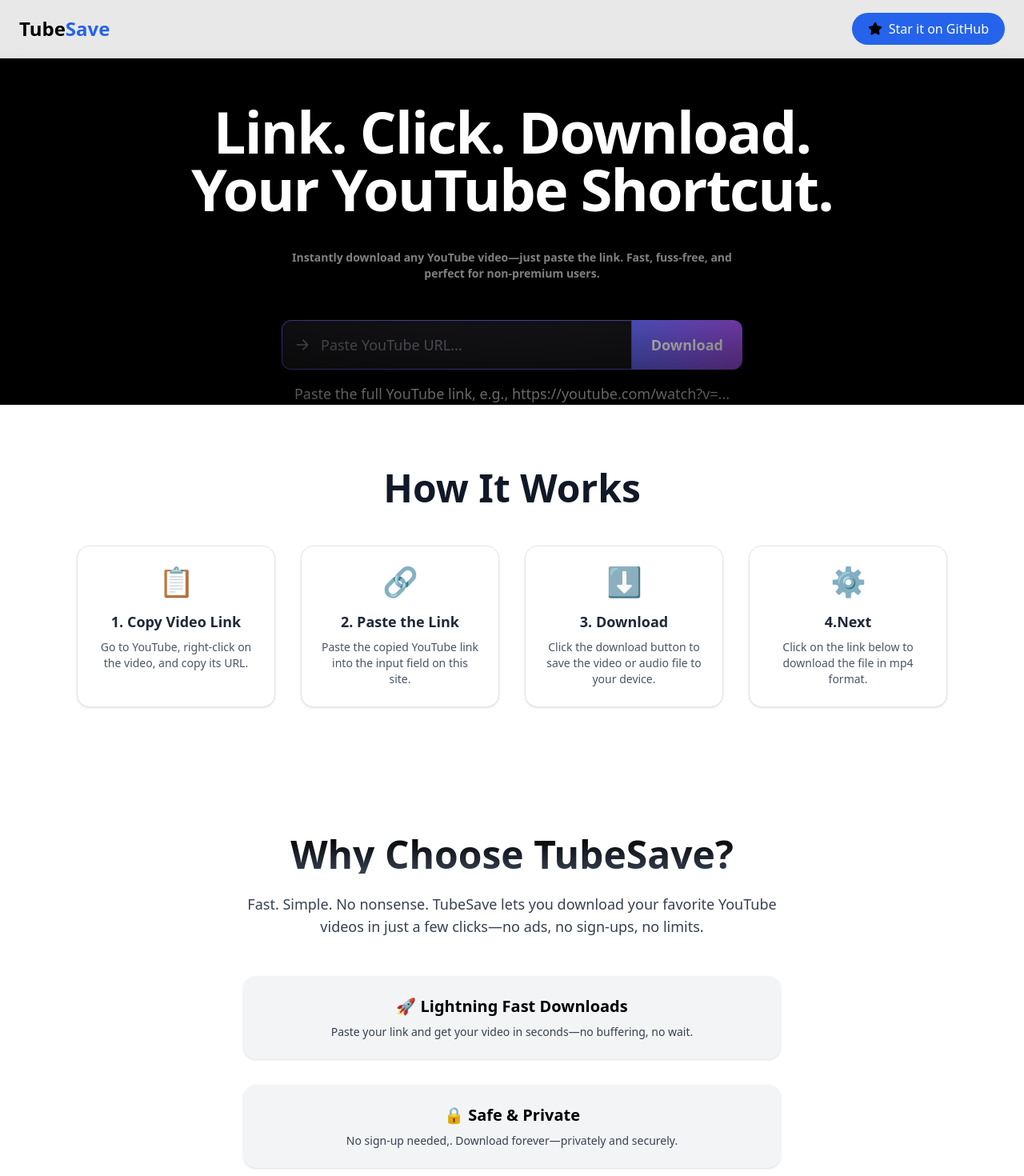
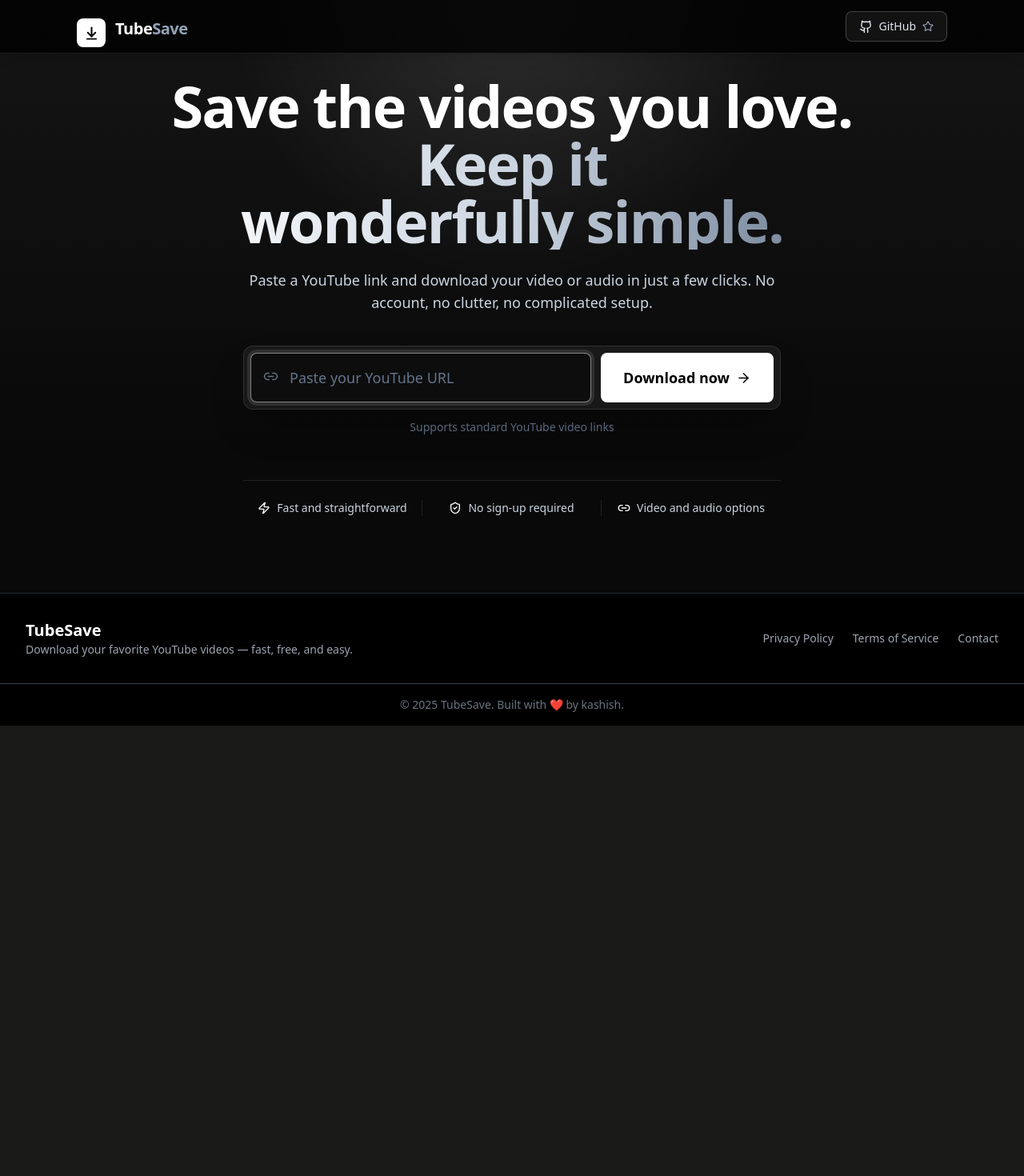
Before and after one commit to kashish00208/TubeSave, a Next.js app: page / in a window 1280 px wide. Shown: the top 1470 px of the page at 80% size. After the commit the page ends 907 px from the top, so only its background shows below. Built offline with nearby package versions, Linux system fonts and the light colour scheme.

Commit message:
Minor fixes

```diff
--- a/src/Components/Home.tsx
+++ b/src/Components/Home.tsx
@@ -1,6 +1,7 @@
 "use client";
 import React, { useState } from "react";
 import { useRouter } from "next/navigation";
+import { ArrowRight, Link2, ShieldCheck, Sparkles, Zap } from "lucide-react";
 
 const MainPage = () => {
   const [url, setUrl] = useState("");
@@ -16,40 +17,44 @@
   };
 
   return (
-    <div className="relative w-full flex items-center justify-center bg-black overflow-hidden mt-16">
-      <div />
-      <div className="absolute inset-0 z-10 bg-black pointer-events-none [mask-image:radial-gradient(ellipse_at_center,transparent_20%,white)]" />
-      <section className="flex items-center justify-center w-svw flex-col px-4">
-        <div className="relative z-20 bg-black bg-opacity-90 p-6 rounded-lg">
-          <h2 className="bg-clip-text text-center bg-gradient-to-b text-white text-2xl md:text-4xl lg:text-7xl font-sans py-2 md:py-10 font-bold tracking-tight">
-            Link. Click. Download. <br /> Your YouTube Shortcut.
-          </h2>
-          <p className="max-w-xl mx-auto text-white text-opacity-50 text-sm font-bold text-center">
-            Instantly download any YouTube video—just paste the link. Fast,
-            fuss-free, and perfect for non-premium users.
+    <main className="relative w-full overflow-hidden bg-[#090b0d] text-white">
+      <div className="absolute inset-0 bg-[radial-gradient(circle_at_50%_0%,rgba(255,255,255,0.11),transparent_36%),linear-gradient(180deg,#151515_0%,#090909_75%)]" />
+      <section className="relative z-10 mx-auto flex min-h-[650px] w-full max-w-6xl flex-col items-center justify-center px-5 py-24 sm:px-8 lg:min-h-[690px]">
+
+        <div className="max-w-4xl text-center">
+          <h1 className="text-balance text-4xl font-bold leading-[1.08] tracking-tight text-white sm:text-6xl lg:text-7xl">
+            Save the videos you love.
+            <span className="block bg-gradient-to-r from-white via-slate-300 to-slate-500 bg-clip-text text-transparent">
+              Keep it wonderfully simple.
+            </span>
+          </h1>
+          <p className="mx-auto mt-6 max-w-2xl text-base leading-7 text-slate-300 sm:text-lg">
+            Paste a YouTube link and download your video or audio in just a few
+            clicks. No account, no clutter, no complicated setup.
           </p>
         </div>
 
         <form
-          className="flex flex-col gap-4 w-full max-w-xl mx-auto mt-6"
+          className="mt-10 w-full max-w-2xl"
           onSubmit={(e) => {
             e.preventDefault();
             handleSubmit();
           }}
         >
-          <div className="relative flex w-full">
+          <div className="relative flex w-full flex-col gap-3 rounded-2xl border border-white/10 bg-white/[0.06] p-2 shadow-2xl shadow-black/30 backdrop-blur sm:flex-row sm:rounded-xl">
             <input
-              className="pl-12 pr-4 py-4 w-full rounded-l-xl border border-zinc-700 bg-black/60 text-slate-100 placeholder:text-zinc-500 text-lg shadow-inner focus:outline-none focus:border-indigo-500/80 focus:bg-zinc-900 transition-all duration-150 disabled:opacity-50"
+              className="min-w-0 flex-1 rounded-xl border border-white/10 bg-[#0d0d0d] px-12 py-4 text-base text-slate-100 placeholder:text-slate-500 outline-none transition focus:border-white/50 focus:ring-4 focus:ring-white/10 disabled:opacity-50 sm:rounded-lg sm:text-lg"
               type="text"
               value={url}
               onChange={(e) => setUrl(e.target.value)}
-              placeholder="Paste YouTube URL..."
+              placeholder="Paste your YouTube URL"
               autoFocus
               disabled={loading}
+              aria-label="YouTube URL"
             />
             <button
               type="submit"
-              className="bg-gradient-to-r from-indigo-500 to-purple-500 px-6 rounded-r-xl text-white font-semibold text-lg hover:from-indigo-400 hover:to-purple-400 active:scale-95 transition-all duration-150 disabled:opacity-50"
+              className="flex min-h-14 items-center justify-center gap-2 rounded-xl bg-white px-7 text-base font-semibold text-black transition hover:bg-slate-200 active:scale-[0.98] disabled:cursor-wait disabled:opacity-50 sm:rounded-lg sm:text-lg"
               disabled={loading}
             >
               {loading ? (
@@ -58,27 +63,34 @@
                   Loading...
                 </div>
               ) : (
-                "Download"
+                <>
+                  Download now
+                  <ArrowRight size={19} />
+                </>
               )}
             </button>
-            <span className="absolute left-4 top-1/2 -translate-y-1/2 text-zinc-500 pointer-events-none">
-              <svg width="20" height="20" viewBox="0 0 24 24" fill="none">
-                <path
-                  d="M4 12h16m-7-7l7 7-7 7"
-                  stroke="currentColor"
-                  strokeWidth="2"
-                  strokeLinecap="round"
-                  strokeLinejoin="round"
-                />
-              </svg>
+            <span className="pointer-events-none absolute left-6 top-7 text-slate-500">
+              <Link2 size={19} />
             </span>
           </div>
-          <p className="text-lg text-white text-center">
-            Paste the full YouTube link, e.g., https://youtube.com/watch?v=...
+          <p className="mt-3 text-center text-xs text-slate-500 sm:text-sm">
+            Supports standard YouTube video links
           </p>
         </form>
+
+        <div className="mt-14 grid w-full max-w-2xl grid-cols-1 gap-3 border-t border-white/10 pt-6 text-center sm:grid-cols-3 sm:gap-0">
+            <div className="flex items-center justify-center gap-2 text-sm text-slate-300 sm:border-r sm:border-white/10">
+            <Zap size={16} className="text-white" /> Fast and straightforward
+          </div>
+          <div className="flex items-center justify-center gap-2 text-sm text-slate-300 sm:border-r sm:border-white/10">
+            <ShieldCheck size={16} className="text-white" /> No sign-up required
+          </div>
+          <div className="flex items-center justify-center gap-2 text-sm text-slate-300">
+            <Link2 size={16} className="text-white" /> Video and audio options
+          </div>
+        </div>
       </section>
-    </div>
+    </main>
   );
 };
 
--- a/src/Components/HowItWorks.tsx
+++ /dev/null
@@ -1,54 +0,0 @@
-import React from "react";
-
-const steps = [
-  {
-    icon: "📋",
-    title: "1. Copy Video Link",
-    description: "Go to YouTube, right-click on the video, and copy its URL.",
-  },
-  {
-    icon: "🔗",
-    title: "2. Paste the Link",
-    description: "Paste the copied YouTube link into the input field on this site.",
-  },
-
-  {
-    icon: "⬇️",
-    title: "3. Download",
-    description: "Click the download button to save the video or audio file to your device.",
-  },
-  {
-    icon: "⚙️",
-    title: "4.Next",
-    description: "Click on the link below to download the file in mp4 format.",
-  },
-];
-
-const StepCard = ({ icon, title, description }: { icon: string; title: string; description: string }) => (
-  <div className="bg-white dark:bg-neutral-900 rounded-2xl shadow p-6 text-center border border-gray-200 dark:border-neutral-700 hover:shadow-md transition-shadow">
-    <div className="text-4xl mb-4">{icon}</div>
-    <h3 className="text-lg font-semibold mb-2 text-gray-800 dark:text-white">{title}</h3>
-    <p className="text-gray-600 dark:text-gray-300 text-sm">{description}</p>
-  </div>
-);
-
-export function HowItWorks() {
-  return (
-    <div className="relative w-full flex items-center justify-center bg-white dark:bg-black overflow-hidden">
-      <div
-      />
-      <div className="absolute inset-0 z-10 bg-white dark:bg-black pointer-events-none [mask-image:radial-gradient(ellipse_at_center,transparent_20%,white)] dark:[mask-image:radial-gradient(ellipse_at_center,transparent_20%,black)]" />
-      <section className="relative z-20 py-20 px-4 sm:px-8 max-w-6xl w-full">
-        <h2 className="text-center text-4xl md:text-5xl font-bold text-gray-900 dark:text-white mb-12">
-          How It Works
-        </h2>
-        <div className="grid grid-cols-1 sm:grid-cols-2 md:grid-cols-4 gap-8">
-          {steps.map((step, idx) => (
-            <StepCard key={idx} {...step} />
-          ))}
-        </div>
-      </section>
-    </div>
-  );
-}
-export default HowItWorks
--- a/src/Components/NavBar.tsx
+++ b/src/Components/NavBar.tsx
@@ -2,16 +2,25 @@
 
 import React, { useState } from "react";
 import Link from "next/link";
-import { Menu, X, Star } from "lucide-react";
+import { ArrowDownToLine, Github, Menu, Star, X } from "lucide-react";
 
 const NavBar = () => {
   const [mobileOpen, setMobileOpen] = useState(false);
 
   return (
-    <header className="fixed top-0 left-0 right-0 z-50 bg-white/90 dark:bg-black/90 backdrop-blur-md border-b border-gray-300 dark:border-gray-800 shadow-md">
-      <div className="max-w-7xl mx-auto flex justify-between items-center px-6 py-4">
-        <Link href="/" className="text-2xl font-bold text-black dark:text-white">
-          Tube<span className="text-blue-600">Save</span>
+    <header className="fixed left-0 right-0 top-0 z-50 border-b border-white/10 bg-black/80 text-white shadow-lg shadow-black/10 backdrop-blur-xl">
+      <div className="mx-auto flex max-w-6xl items-center justify-between px-5 py-3.5 sm:px-8">
+        <Link
+          href="/"
+          className="group flex items-center gap-3"
+          aria-label="TubeSave home"
+        >
+          <span className="text-xl font-bold tracking-tight">
+            <span className="mr-3 inline-flex h-9 w-9 translate-y-2 items-center justify-center rounded-lg bg-white text-black transition-transform group-hover:-rotate-6">
+              <ArrowDownToLine size={19} strokeWidth={2.5} />
+            </span>
+            Tube<span className="text-slate-400">Save</span>
+          </span>
         </Link>
 
         <nav className="hidden md:flex items-center">
@@ -19,34 +28,40 @@
             href="https://github.com/kashish00208/TubeSave"
             target="_blank"
             rel="noopener noreferrer"
-            className="bg-blue-600 hover:bg-blue-700 text-white rounded-full py-2 px-5 font-medium flex items-center gap-2 transition-colors duration-300"
+            className="group flex items-center gap-2 rounded-lg border border-white/20 bg-white/[0.06] px-4 py-2 text-sm font-medium text-slate-200 transition hover:border-white/40 hover:bg-white/10 hover:text-white"
           >
-            <Star size={18} className="text-black fill-black" />
-            Star it on GitHub
+            <Github size={17} />
+            <span>GitHub</span>
+            <Star
+              size={14}
+              className="text-slate-400 transition group-hover:text-white"
+            />
           </a>
         </nav>
 
         <button
-          className="md:hidden text-black dark:text-white"
+          className="rounded-lg border border-white/15 p-2 text-slate-300 transition hover:border-white/40 hover:text-white md:hidden"
           onClick={() => setMobileOpen(!mobileOpen)}
           aria-label="Toggle mobile menu"
+          aria-expanded={mobileOpen}
         >
           {mobileOpen ? <X size={28} /> : <Menu size={28} />}
         </button>
       </div>
 
       {mobileOpen && (
-        <div className="md:hidden px-6 pb-4 pt-2 bg-white dark:bg-[#111] border-t border-gray-300 dark:border-gray-800">
-          <div className="flex flex-col gap-3">
+        <div className="border-t border-white/10 bg-black px-5 pb-5 pt-4 md:hidden sm:px-8">
+          <div className="mx-auto max-w-6xl">
             <a
               href="https://github.com/kashish00208/TubeSave"
               target="_blank"
               rel="noopener noreferrer"
               onClick={() => setMobileOpen(false)}
-              className="w-full  text-center py-2 rounded-full font-medium bg-blue-600 hover:bg-blue-700 text-white transition flex items-center justify-center gap-2"
+              className="flex w-full items-center justify-center gap-2 rounded-lg border border-white/20 bg-white/[0.06] py-3 font-medium text-slate-200 transition hover:border-white/40 hover:bg-white/10 hover:text-white"
             >
-              <Star size={18} className="text-black fill-black" />
-              Star it on GitHub
+              <Github size={18} />
+              Visit TubeSave on GitHub
+              <Star size={15} className="text-slate-400" />
             </a>
           </div>
         </div>
--- a/src/Components/WhyUs.tsx
+++ /dev/null
@@ -1,72 +0,0 @@
-"use client";
-
-import { BackgroundGradient } from "./ui/BackgroundGradient";
-const features = [
-  {
-    emoji: "🚀",
-    title: "Lightning Fast Downloads",
-    description:
-      "Paste your link and get your video in seconds—no buffering, no wait.",
-  },
-
-  {
-    emoji: "🔒",
-    title: "Safe & Private",
-    description:
-      "No sign-up needed,. Download forever—privately and securely. ",
-  },
-  {
-    emoji: "🧠",
-    title: "Simple & Intuitive",
-    description:
-      "Zero learning curve. Just copy, paste, and download. That’s it.",
-  },
-  {
-    emoji: "💾",
-    title: "High-Quality Downloads",
-    description:
-      "Choose the resolution and format that fits your need—HD, MP3, and more.",
-  },
-];
-
-const FeatureCard = ({
-  emoji,
-  title,
-  description,
-}: {
-  emoji: string;
-  title: string;
-  description: string;
-}) => (
-  <div className="p-6 rounded-2xl bg-gray-100 dark:bg-neutral-900 shadow transition hover:shadow-md">
-    <h3 className="text-xl font-semibold text-black dark:text-white mb-2">
-      {emoji} {title}
-    </h3>
-    <p className="text-gray-700 dark:text-gray-300 text-sm">{description}</p>
-  </div>
-);
-
-const WhyUs = () => {
-  return (
-    <section className="w-full py-20 px-6 bg-white dark:bg-black flex flex-col items-center justify-center">
-      <div className="max-w-5xl text-center">
-        <h2 className="text-4xl md:text-5xl font-bold bg-clip-text text-transparent bg-gradient-to-b from-black to-gray-700 dark:from-white dark:to-gray-400 mb-6">
-          Why Choose TubeSave?
-        </h2>
-        <p className="text-gray-700 dark:text-gray-300 text-lg max-w-2xl mx-auto mb-12">
-          Fast. Simple. No nonsense. TubeSave lets you download your favorite
-          YouTube videos in just a few clicks—no ads, no sign-ups, no limits.
-        </p>
-        <div className="flex flex-col gap-8">
-          {features.map((feature, idx) => (
-            <span key={idx}>
-              <FeatureCard {...feature} />
-            </span>
-          ))}
-        </div>
-      </div>
-    </section>
-  );
-};
-
-export default WhyUs;
--- a/src/Components/footer.tsx
+++ b/src/Components/footer.tsx
@@ -2,7 +2,7 @@
 
 const Footer: React.FC = () => {
   return (
-    <footer className="bg-black text-white border-t border-gray-800 mt-10">
+    <footer className="bg-black text-white border-t border-gray-800">
       <div className="max-w-7xl mx-auto px-4 py-8 sm:px-6 lg:px-8 flex flex-col sm:flex-row justify-between items-center">
         <div className="text-center sm:text-left">
           <h2 className="text-xl font-semibold">TubeSave</h2>
--- a/src/app/page.tsx
+++ b/src/app/page.tsx
@@ -1,17 +1,11 @@
-import { HowItWorks } from "../Components/HowItWorks";
 import MainPage from "../Components/Home";
-import WhyUs from "@/Components/WhyUs";
 import Footer from "../Components/footer";
 export default function Home() {
   return (
     <>
       <MainPage />
-      <div >
-        <HowItWorks />
-      </div>
-      <div >
-        <WhyUs />
-      </div>
+
+
       <Footer />
     </>
   );
```
Also changed, not shown: 1 other file (tests, documents, lock files or other folders).
